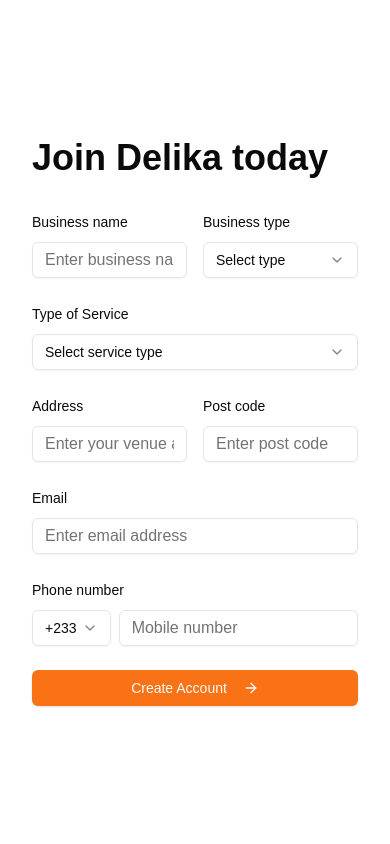
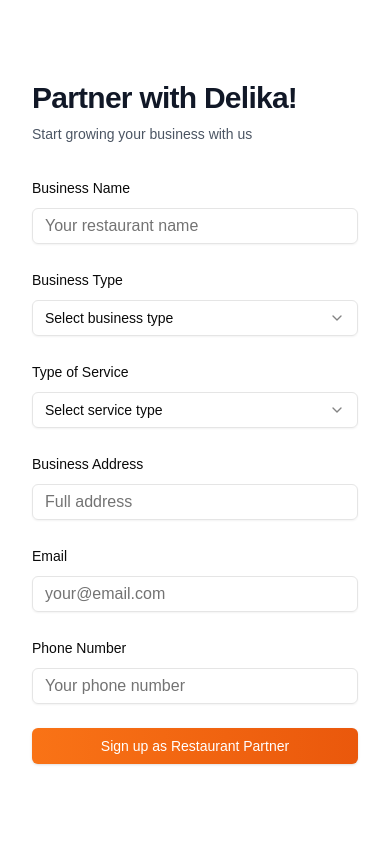
Before and after one commit to Krontiva-HQ/delika-product-website, a Next.js app: page /restaurants in a window 390 px wide. Shown: the top 844 px of the page. Built offline with nearby package versions, Linux system fonts and the light colour scheme.

Commit message:
Refactor restaurant signup form with React Hook Form and Zod validation

```diff
--- /dev/null
+++ b/app/api/restaurant-signup/route.ts
@@ -0,0 +1,26 @@
+import { NextResponse } from 'next/server'
+
+export async function POST(request: Request) {
+  try {
+    const data = await request.json()
+
+    const response = await fetch(process.env.RESTAURANT_APPROVAL_API!, {
+      method: 'POST',
+      headers: {
+        'Content-Type': 'application/json',
+      },
+      body: JSON.stringify(data),
+    })
+
+    if (!response.ok) {
+      throw new Error('Failed to submit form')
+    }
+
+    return NextResponse.json({ success: true })
+  } catch (error) {
+    return NextResponse.json(
+      { error: 'Failed to submit form' },
+      { status: 500 }
+    )
+  }
+}
--- a/components/restaurant-signup-form.tsx
+++ b/components/restaurant-signup-form.tsx
@@ -1,138 +1,181 @@
 "use client"
 
-import { useState } from "react"
-import { ArrowRight } from "lucide-react"
+import { zodResolver } from "@hookform/resolvers/zod"
+import { useForm } from "react-hook-form"
+import * as z from "zod"
 import { Button } from "@/components/ui/button"
+import { Form, FormControl, FormField, FormItem, FormLabel, FormMessage } from "@/components/ui/form"
 import { Input } from "@/components/ui/input"
-import {
-  Select,
-  SelectContent,
-  SelectItem,
-  SelectTrigger,
-  SelectValue,
-} from "@/components/ui/select"
+import { Select, SelectContent, SelectItem, SelectTrigger, SelectValue } from "@/components/ui/select"
+
+const formSchema = z.object({
+  business_name: z.string().min(2, "Business name must be at least 2 characters"),
+  address: z.string().min(5, "Address must be at least 5 characters"),
+  email: z.string().email("Please enter a valid email address"),
+  phone_number: z.string().min(10, "Phone number must be at least 10 digits"),
+  business_type: z.string().min(1, "Please select a business type"),
+  type_of_service: z.string().min(1, "Please select a type of service"),
+})
 
 export function RestaurantSignupForm() {
-  const [formData, setFormData] = useState({
-    businessName: "",
-    businessType: "",
-    serviceType: "",
+  const form = useForm<z.infer<typeof formSchema>>({
+    resolver: zodResolver(formSchema),
+    defaultValues: {
+      business_name: "",
+      business_type: "",
+      type_of_service: "",
       address: "",
-    postcode: "",
       email: "",
-    phone: "",
+      phone_number: "",
+    },
   })
 
-  const handleSubmit = (e: React.FormEvent) => {
-    e.preventDefault()
-    console.log(formData)
+  async function onSubmit(values: z.infer<typeof formSchema>) {
+    try {
+      const response = await fetch('/api/restaurant-signup', {
+        method: 'POST',
+        headers: {
+          'Content-Type': 'application/json',
+        },
+        body: JSON.stringify(values),
+      })
+
+      if (!response.ok) {
+        throw new Error('Failed to submit form')
+      }
+
+      console.log('Form submitted successfully')
+      form.reset()
+    } catch (error) {
+      console.error('Error submitting form:', error)
+    }
   }
 
   return (
     <div className="flex min-h-screen items-center justify-center p-8">
       <div className="w-full max-w-lg space-y-8">
         <div>
-          <h1 className="text-4xl font-bold">Join Delika today</h1>
+          <h2 className="text-3xl font-bold tracking-tight text-gray-900">Partner with Delika!</h2>
+          <p className="mt-2 text-sm text-gray-600">
+            Start growing your business with us
+          </p>
         </div>
 
-        <form onSubmit={handleSubmit} className="space-y-6">
-          <div className="grid grid-cols-2 gap-4">
-            <div className="space-y-2">
-              <label className="text-sm font-medium">Business name</label>
-              <Input
-                placeholder="Enter business name"
-                value={formData.businessName}
-                onChange={(e) => setFormData({ ...formData, businessName: e.target.value })}
+        <Form {...form}>
+          <form onSubmit={form.handleSubmit(onSubmit)} className="space-y-6">
+            <FormField
+              control={form.control}
+              name="business_name"
+              render={({ field }) => (
+                <FormItem>
+                  <FormLabel>Business Name</FormLabel>
+                  <FormControl>
+                    <Input placeholder="Your restaurant name" {...field} />
+                  </FormControl>
+                  <FormMessage />
+                </FormItem>
+              )}
             />
-            </div>
-            <div className="space-y-2">
-              <label className="text-sm font-medium">Business type</label>
-              <Select
-                value={formData.businessType}
-                onValueChange={(value) => setFormData({ ...formData, businessType: value })}
-              >
+
+            <div className="grid grid-cols-1 md:grid-cols-2 gap-6">
+              <FormField
+                control={form.control}
+                name="business_type"
+                render={({ field }) => (
+                  <FormItem>
+                    <FormLabel>Business Type</FormLabel>
+                    <Select onValueChange={field.onChange} defaultValue={field.value}>
+                      <FormControl>
                         <SelectTrigger>
-                  <SelectValue placeholder="Select type" />
+                          <SelectValue placeholder="Select business type" />
                         </SelectTrigger>
+                      </FormControl>
                       <SelectContent>
-                  <SelectItem value="restaurant">Restaurant</SelectItem>
-                  <SelectItem value="cafe">Café</SelectItem>
-                  <SelectItem value="fastfood">Fast Food</SelectItem>
+                        <SelectItem value="Restaurant">Restaurant</SelectItem>
+                        <SelectItem value="Fast Food">Fast Food</SelectItem>
+                        <SelectItem value="Cafe">Catering</SelectItem>
                       </SelectContent>
                     </Select>
-            </div>
-          </div>
+                    <FormMessage />
+                  </FormItem>
+                )}
+              />
 
-          <div className="space-y-2">
-            <label className="text-sm font-medium">Type of Service</label>
-            <Select
-              value={formData.serviceType}
-              onValueChange={(value) => setFormData({ ...formData, serviceType: value })}
-            >
+              <FormField
+                control={form.control}
+                name="type_of_service"
+                render={({ field }) => (
+                  <FormItem>
+                    <FormLabel>Type of Service</FormLabel>
+                    <Select onValueChange={field.onChange} defaultValue={field.value}>
+                      <FormControl>
                         <SelectTrigger>
                           <SelectValue placeholder="Select service type" />
                         </SelectTrigger>
+                      </FormControl>
                       <SelectContent>
-                <SelectItem value="Full Service">Full Service</SelectItem>
-                <SelectItem value="Delivery Only">Delivery Only</SelectItem>
+                        <SelectItem value="Full Service">Delivery</SelectItem>
+                        <SelectItem value="Dilivery Only">Pickup</SelectItem>
                       </SelectContent>
                     </Select>
-          </div>
-
-          <div className="grid grid-cols-2 gap-4">
-            <div className="space-y-2">
-              <label className="text-sm font-medium">Address</label>
-              <Input
-                placeholder="Enter your venue address"
-                value={formData.address}
-                onChange={(e) => setFormData({ ...formData, address: e.target.value })}
-              />
-            </div>
-            <div className="space-y-2">
-              <label className="text-sm font-medium">Post code</label>
-              <Input
-                placeholder="Enter post code"
-                value={formData.postcode}
-                onChange={(e) => setFormData({ ...formData, postcode: e.target.value })}
-              />
-            </div>
-          </div>
-
-          <div className="space-y-2">
-            <label className="text-sm font-medium">Email</label>
-            <Input
-              type="email"
-              placeholder="Enter email address"
-              value={formData.email}
-              onChange={(e) => setFormData({ ...formData, email: e.target.value })}
+                    <FormMessage />
+                  </FormItem>
+                )}
               />
             </div>
 
-          <div className="space-y-2">
-            <label className="text-sm font-medium">Phone number</label>
-            <div className="flex gap-2">
-              <Select defaultValue="+233">
-                <SelectTrigger className="w-[100px]">
-                  <SelectValue placeholder="+233" />
-                </SelectTrigger>
-                <SelectContent>
-                  <SelectItem value="+233">+233</SelectItem>
-                </SelectContent>
-              </Select>
-              <Input
-                type="tel"
-                placeholder="Mobile number"
-                value={formData.phone}
-                onChange={(e) => setFormData({ ...formData, phone: e.target.value })}
+            <FormField
+              control={form.control}
+              name="address"
+              render={({ field }) => (
+                <FormItem>
+                  <FormLabel>Business Address</FormLabel>
+                  <FormControl>
+                    <Input placeholder="Full address" {...field} />
+                  </FormControl>
+                  <FormMessage />
+                </FormItem>
+              )}
+            />
+
+            <div className="grid grid-cols-1 md:grid-cols-2 gap-6">
+              <FormField
+                control={form.control}
+                name="email"
+                render={({ field }) => (
+                  <FormItem>
+                    <FormLabel>Email</FormLabel>
+                    <FormControl>
+                      <Input placeholder="your@email.com" type="email" {...field} />
+                    </FormControl>
+                    <FormMessage />
+                  </FormItem>
+                )}
+              />
+
+              <FormField
+                control={form.control}
+                name="phone_number"
+                render={({ field }) => (
+                  <FormItem>
+                    <FormLabel>Phone Number</FormLabel>
+                    <FormControl>
+                      <Input placeholder="Your phone number" {...field} />
+                    </FormControl>
+                    <FormMessage />
+                  </FormItem>
+                )}
               />
             </div>
-          </div>
 
-          <Button type="submit" className="w-full bg-orange-500 hover:bg-orange-600">
-            Create Account
-            <ArrowRight className="ml-2 h-5 w-5" />
+            <Button
+              type="submit"
+              className="w-full bg-gradient-to-r from-orange-500 to-orange-600 hover:from-orange-600 hover:to-orange-700 text-white"
+            >
+              Sign up as Restaurant Partner
             </Button>
           </form>
+        </Form>
       </div>
     </div>
   )
```
Lines whose indentation alone changed are shown as unchanged.
